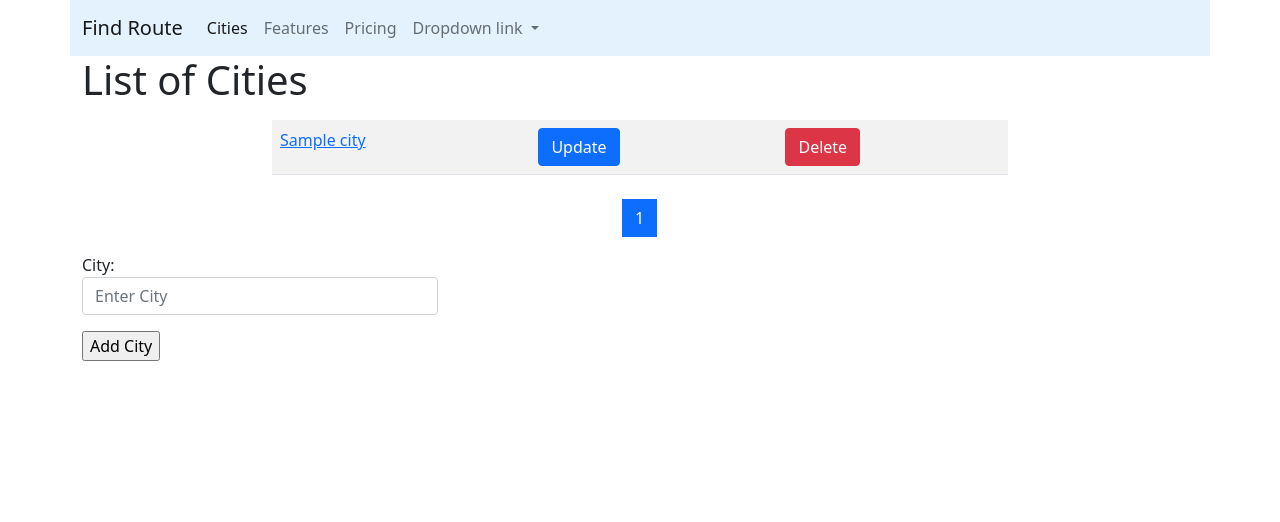
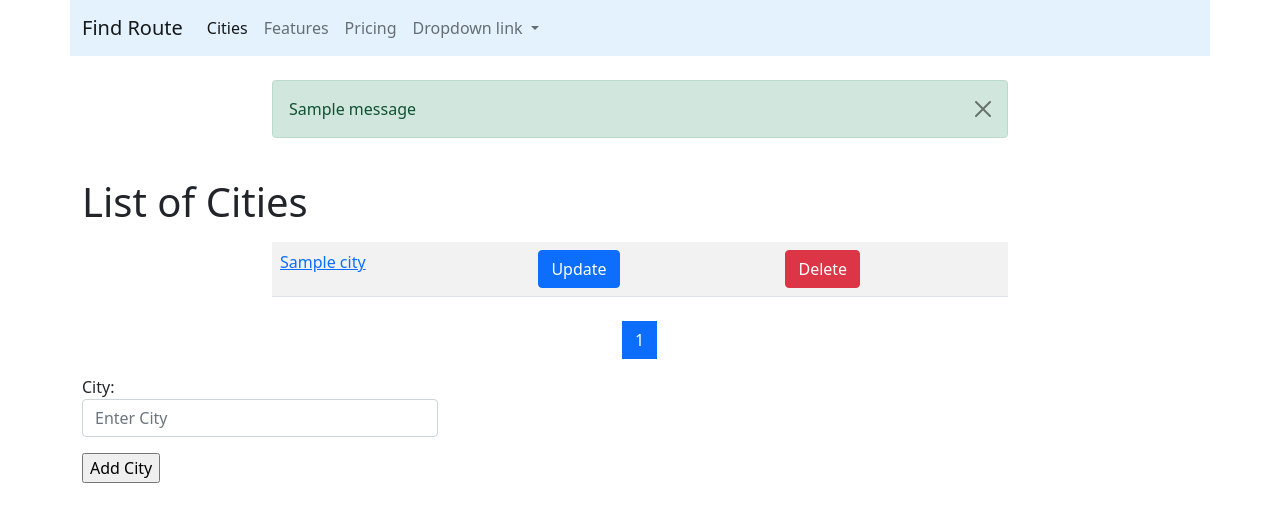
Before and after one commit to tarp20/TarRoute, a Django app: page /cities/ in a window 1280 px wide. Shown: the top 522 px of the page. Run offline with Django 3.2, Linux system fonts and the light colour scheme; tables that the repository leaves empty hold one stand-in row (values such as "Sample post"); one stand-in notice (Sample message) is shown; parts of the project's set-up code (start-up, migrations or seed data) failed here and were passed over.

Commit message:
added succsesfull messages

```diff
--- a/cities/views.py
+++ b/cities/views.py
@@ -5,6 +5,9 @@ from django.views.generic.list import ListView
 from django.urls import reverse_lazy
 
 from django.core.paginator import Paginator
+
+from django.contrib.messages.views import SuccessMessageMixin
+from django.contrib import messages
 
 from .models import City
 from .forms import HtmlForm,CityForm
@@ -38,19 +41,21 @@ class CityDetailView(DetailView):
     template_name = 'cities/detail.html'
 
 
-class CityCreateView(CreateView):
+class CityCreateView(SuccessMessageMixin,CreateView):
 
     model = City
     form_class = CityForm
     template_name = 'cities/create.html'
     success_url = reverse_lazy('cities')
+    success_message = 'City created successfully!'
 
 
-class CityUpdateView(UpdateView):
+class CityUpdateView(SuccessMessageMixin,UpdateView):
     model = City
     form_class = CityForm
     template_name = 'cities/update.html'
     success_url = reverse_lazy('cities')
+    success_message = 'City updated successfully!'
 
 class CityDeleteView(DeleteView):
     model = City
@@ -58,6 +63,7 @@ class CityDeleteView(DeleteView):
     success_url = reverse_lazy('cities')
 
     def get(self,request,*args,**kwargs):
+        messages.success(request,'City delated successfully')
         return self.post(request,*args,**kwargs)
 
 class CityListView(ListView):
--- a/templates/base.html
+++ b/templates/base.html
@@ -43,6 +43,28 @@
     </div>
   </div>
 </nav>
+   <div class="container">
+     <div class="row">
+       <div class="col-md-8 mx-auto my-4">
+         {% if messages %}
+
+       {% for message in messages %}
+        {% if message.level == DEFAULT_MESSAGE_LEVELS.ERROR %}
+          <div class="alert alert-danger alert-dismissible fade show" role="alert">
+           {{ message }}
+              <button type="button" class="btn-close" data-bs-dismiss="alert" aria-label="Close"></button>
+            </div>
+          {% else %}
+          <div class="alert alert-success alert-dismissible fade show" role="alert">
+          {{ message }}
+              <button type="button" class="btn-close" data-bs-dismiss="alert" aria-label="Close"></button>
+          </div>
+       {% endif %}
+        {% endfor %}
+       {% endif %}
+       </div>
+     </div>
+   </div>
     <div class="container">
     {% block content %}{% endblock  %}
     </div>
--- a/templates/cities/home.html
+++ b/templates/cities/home.html
@@ -50,7 +50,7 @@
 
     <div class="row">
     <div class="col-md-4">
-    <form action="" method="post">{% csrf_token %}
+    <form action="{% url 'city_add' %}" method="post">{% csrf_token %}
     {{ form.as_p }}
     <input type="submit" value="Add City">
     </form>
```
